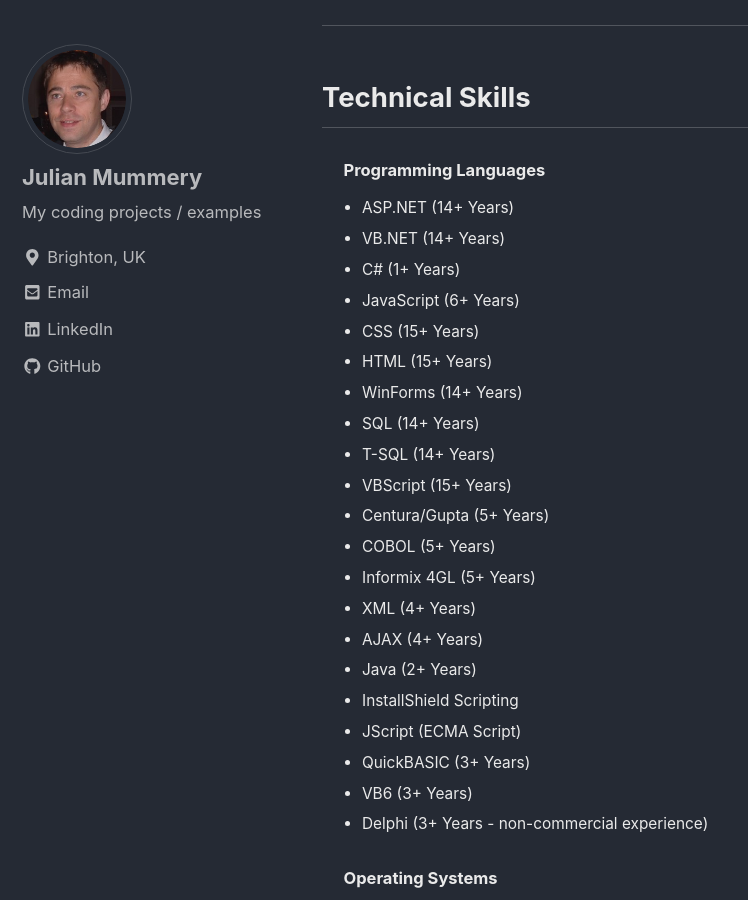
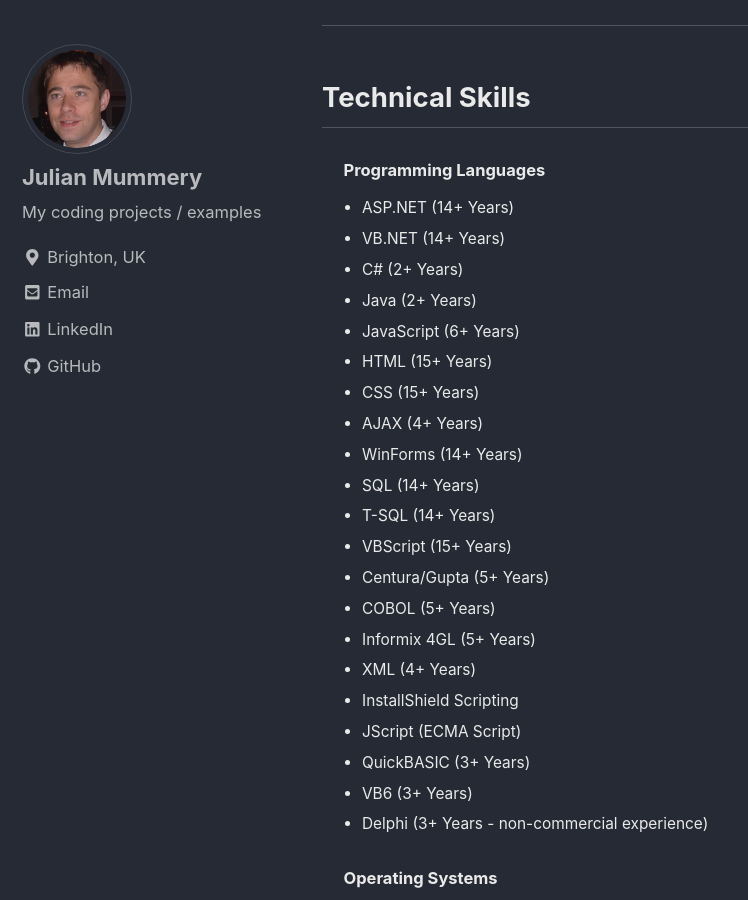
Before and after one commit to julianmummery/julianmummery.github.io, a Jekyll site: the page built from _pages/about.md, in a window 1280 px wide and 900 px high, scrolled down 1575 px. Shown: the whole window, without its empty margins (0-748 px from the left). Built offline with Jekyll 4.4.1, drawn with Linux system fonts in a browser that asks for light colours; nearby versions of some CDN libraries.

Commit message:
Update about.md

```diff
--- a/_pages/about.md
+++ b/_pages/about.md
@@ -36,10 +36,12 @@ For more specific information about the businesses I have worked for along with
 <ul style="font-size:0.70em;">
   <li>ASP.NET (14+ Years)</li>
   <li>VB.NET (14+ Years)</li>
-  <li>C# (1+ Years)</li>
+  <li>C# (2+ Years)</li>
+  <li>Java (2+ Years)</li>
   <li>JavaScript (6+ Years)</li>
+  <li>HTML (15+ Years)</li>
   <li>CSS (15+ Years)</li>
-  <li>HTML (15+ Years)</li>
+  <li>AJAX (4+ Years)</li>
   <li>WinForms (14+ Years)</li>
   <li>SQL (14+ Years)</li>
   <li>T-SQL (14+ Years)</li>
```
Also changed, not shown: other parts of _pages/about.md (+0 -2 lines).
